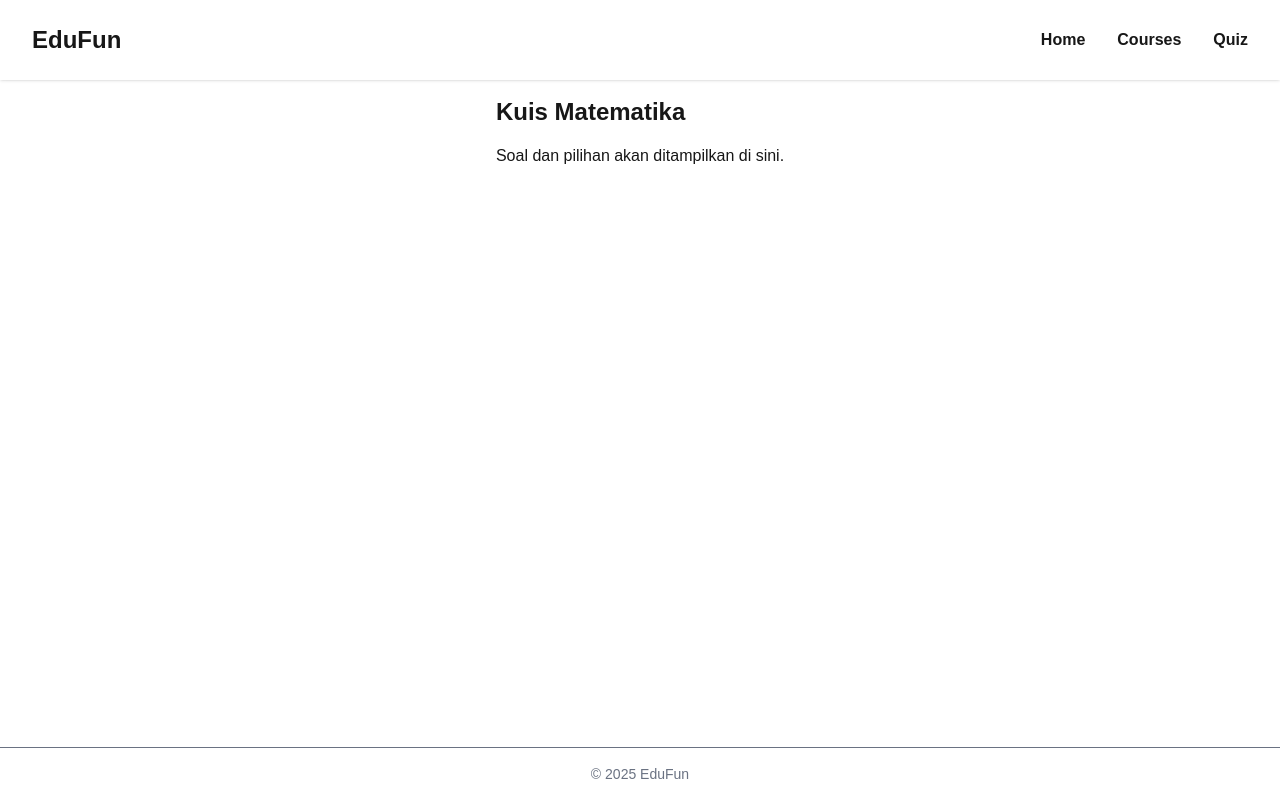
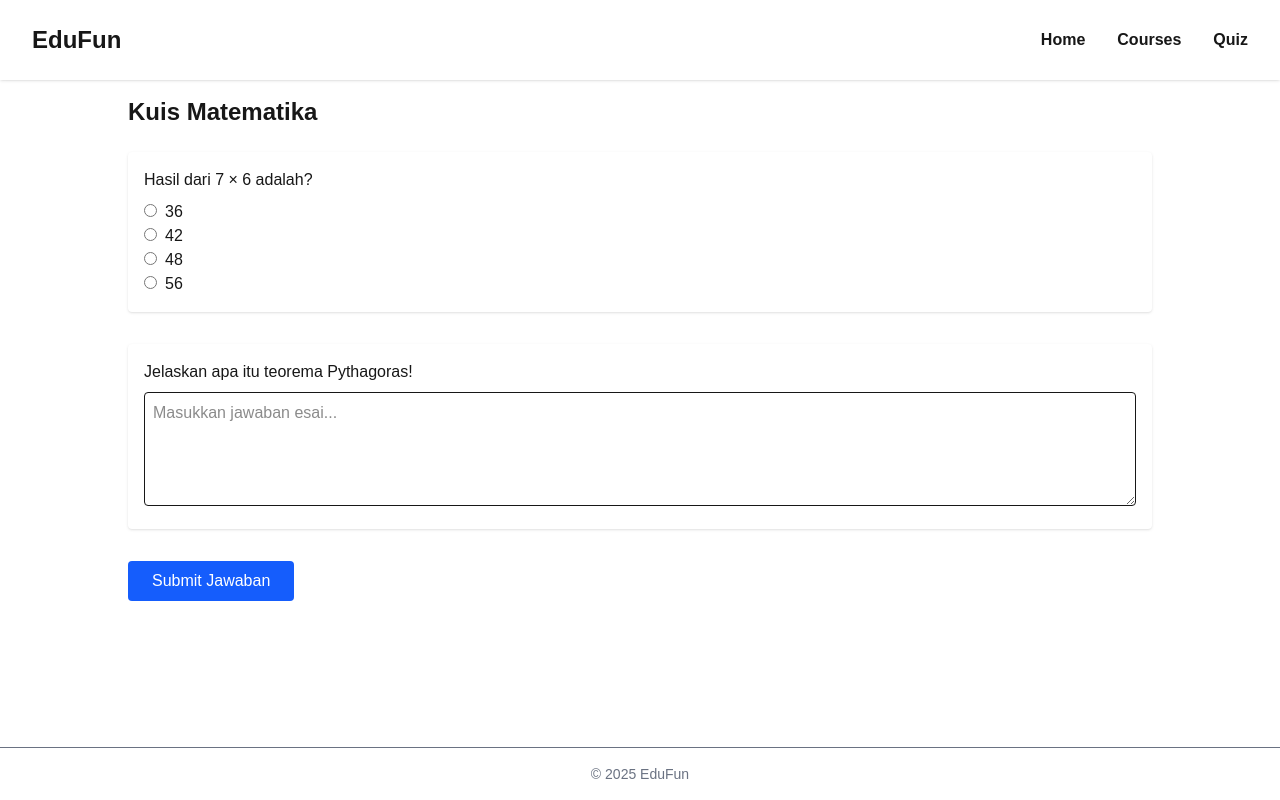
Before and after one commit to afiifmaul/EduFun_PMUL, a Next.js app: page /quiz/matematika in a window 1280 px wide. Built offline with nearby package versions, Linux system fonts and the light colour scheme.

Commit message:
Adding some quiz & Deleting matematika folder in quiz folder

```diff
--- /dev/null
+++ b/src/app/components/QuizForm.js
@@ -0,0 +1,96 @@
+"use client";
+
+import { useState } from "react";
+
+export default function QuizForm({ questions }) {
+  const [answers, setAnswers] = useState({});
+  const [score, setScore] = useState(null);
+
+  const handleChange = (qId, value) => {
+    setAnswers((prev) => ({ ...prev, [qId]: value }));
+  };
+
+  const handleSubmit = (e) => {
+    e.preventDefault();
+    console.log("Jawaban dikumpulkan:", answers);
+    let correctCount = 0;
+    let totalMCQ = 0;
+    // Tambahkan pengiriman jawaban atau penilaian di sini
+    questions.forEach((q) => {
+      if (q.type === "mcq") {
+        totalMCQ++;
+        if (answers[q.id] === q.answer) {
+          correctCount++;
+        }
+      }
+    });
+
+    setScore({ correct: correctCount, total: totalMCQ });
+  };
+
+  if (score) {
+    // Tampilkan hasil setelah submit
+    return (
+      <div className="p-6 bg-white rounded shadow text-center">
+        <h2 className="text-2xl font-bold mb-4">Hasil Quiz</h2>
+        <p className="text-lg">
+          Kamu menjawab benar{" "}
+          <span className="font-semibold">{score.correct}</span> dari{" "}
+          <span className="font-semibold">{score.total}</span> soal pilihan
+          ganda.
+        </p>
+        <button
+          className="mt-6 px-6 py-2 bg-blue-600 text-white rounded hover:bg-blue-700"
+          onClick={() => {
+            setScore(null);
+            setAnswers({});
+          }}
+        >
+          Ulangi Quiz
+        </button>
+      </div>
+    );
+  }
+
+  return (
+    <form onSubmit={handleSubmit} className="space-y-8">
+      {questions.map((q) => (
+        <div key={q.id} className="p-4 bg-white rounded shadow w-5xl mx-auto">
+          <p className="font-medium mb-2">{q.question}</p>
+
+          {q.type === "mcq" ? (
+            q.options.map((opt, i) => (
+              <label key={i} className="block">
+                <input
+                  type="radio"
+                  name={`q${q.id}`}
+                  value={opt}
+                  checked={answers[q.id] === opt}
+                  onChange={() => handleChange(q.id, opt)}
+                  className="mr-2"
+                  required
+                />
+                {opt}
+              </label>
+            ))
+          ) : (
+            <textarea
+              rows={4}
+              value={answers[q.id] || ""}
+              onChange={(e) => handleChange(q.id, e.target.value)}
+              className="w-full border rounded p-2"
+              placeholder="Masukkan jawaban esai..."
+            />
+          )}
+        </div>
+      ))}
+
+      <button
+        type="submit"
+        className="px-6 py-2 bg-blue-600 text-white rounded hover:bg-blue-700"
+      >
+        Submit Jawaban
+      </button>
+    </form>
+  );
+}
--- /dev/null
+++ b/src/app/data/quizzes.js
@@ -0,0 +1,37 @@
+export const quizzes = {
+  matematika: {
+    title: "Kuis Matematika",
+    questions: [
+      {
+        id: 1,
+        type: "mcq",
+        question: "Hasil dari 7 × 6 adalah?",
+        options: ["36", "42", "48", "56"],
+        answer: "42",
+      },
+      {
+        id: 2,
+        type: "essay",
+        question: "Jelaskan apa itu teorema Pythagoras!",
+      },
+    ],
+  },
+  bahasa: {
+    title: "Kuis Bahasa Indonesia",
+    questions: [
+      {
+        id: 1,
+        type: "mcq",
+        question: "Ibu kota Indonesia adalah?",
+        options: ["Bandung", "Surabaya", "Medan", "Jakarta"],
+        answer: "Jakarta",
+      },
+      {
+        id: 2,
+        type: "essay",
+        question:
+          "Tuliskan sebuah paragraf singkat tentang kebudayaan Indonesia.",
+      },
+    ],
+  },
+};
--- a/src/app/quiz/matematika/page.js
+++ /dev/null
@@ -1,8 +0,0 @@
-export default function QuizMatematikaPage() {
-  return (
-    <div>
-      <h1 className="text-2xl font-bold mb-4">Kuis Matematika</h1>
-      <p>Soal dan pilihan akan ditampilkan di sini.</p>
-    </div>
-  );
-}
```
